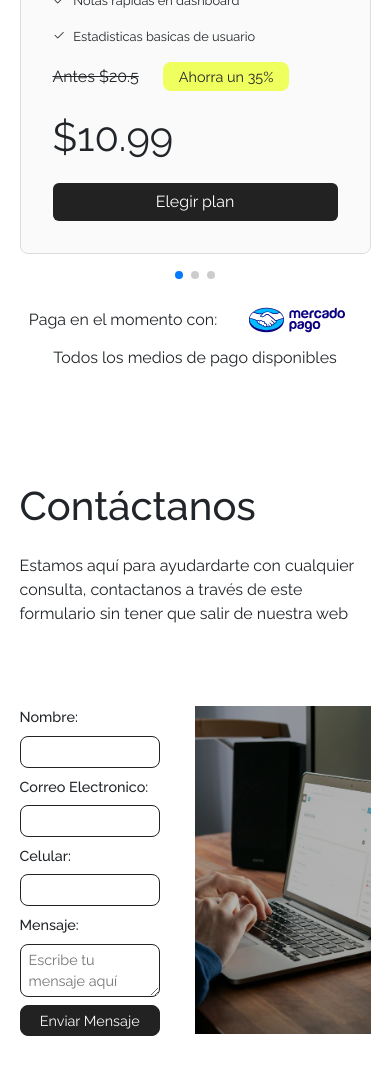
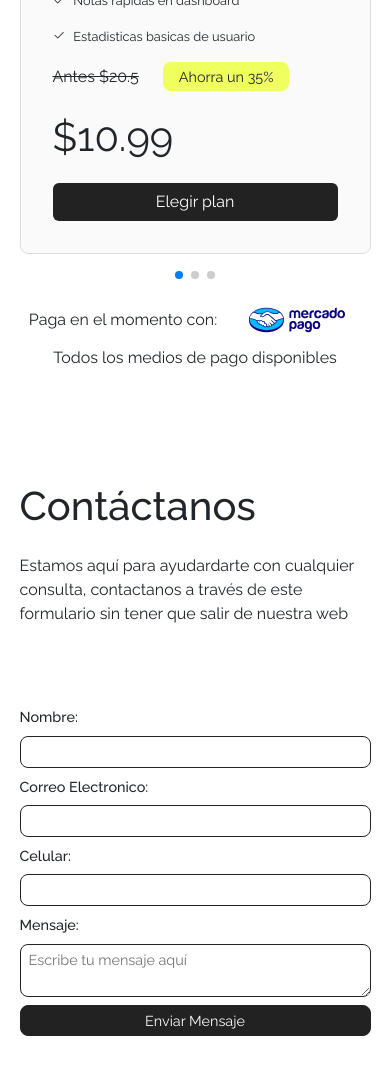
Before and after one commit to matiasealianelli/landing-gestion, a React (Vite) app: page / in a window 390 px wide. Shown: the part 2897-3971 px from the top of the page. Built offline with nearby package versions, Linux system fonts and the light colour scheme.

Commit message:
Agregue estilos css para Mobile y Tablets de Contacto

```diff
--- a/src/styles/Contact.css
+++ b/src/styles/Contact.css
@@ -53,3 +53,12 @@
   color: #222;
   transition: all 0.3s ease;
 }
+@media (min-width: 360px) and (max-width: 767px){
+  .col1-contact{
+    width: 100%;
+    display: flex;
+  }
+  .col2-contact{
+    display: none;
+  }
+}
```
